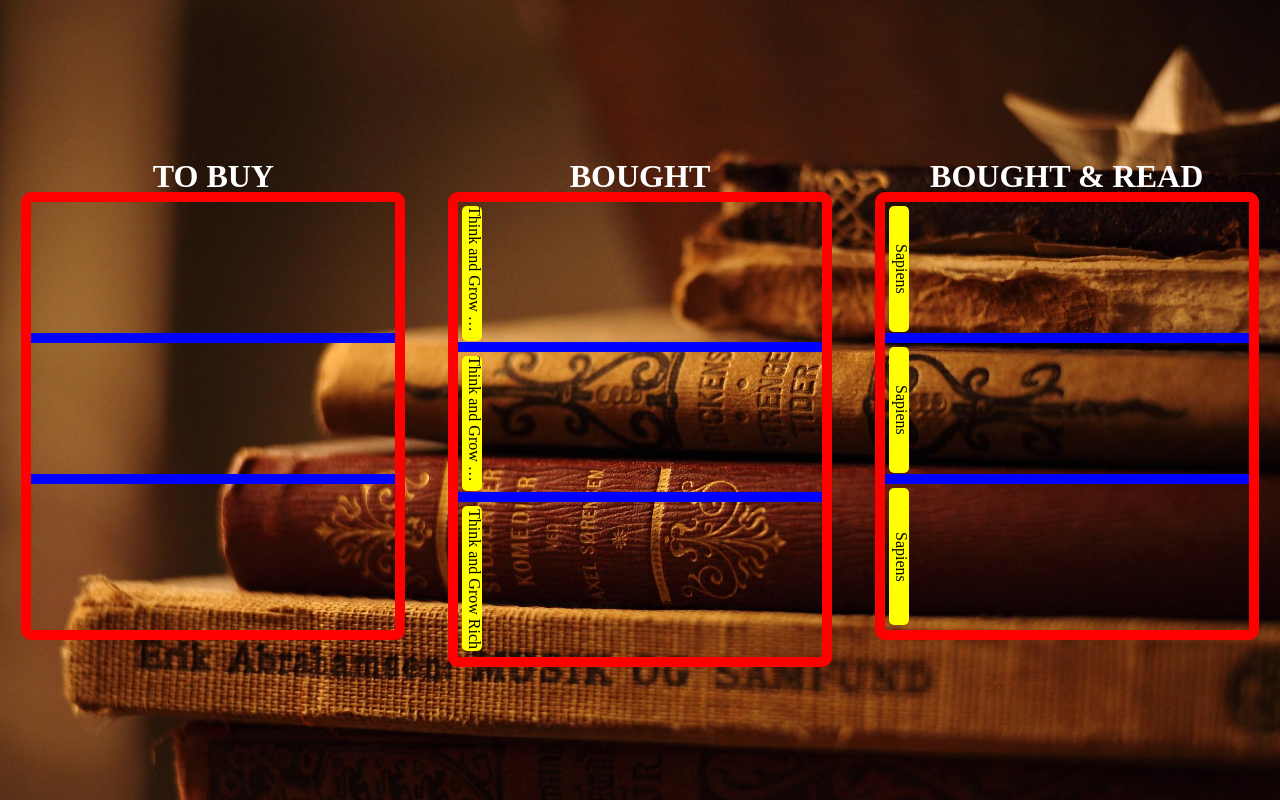
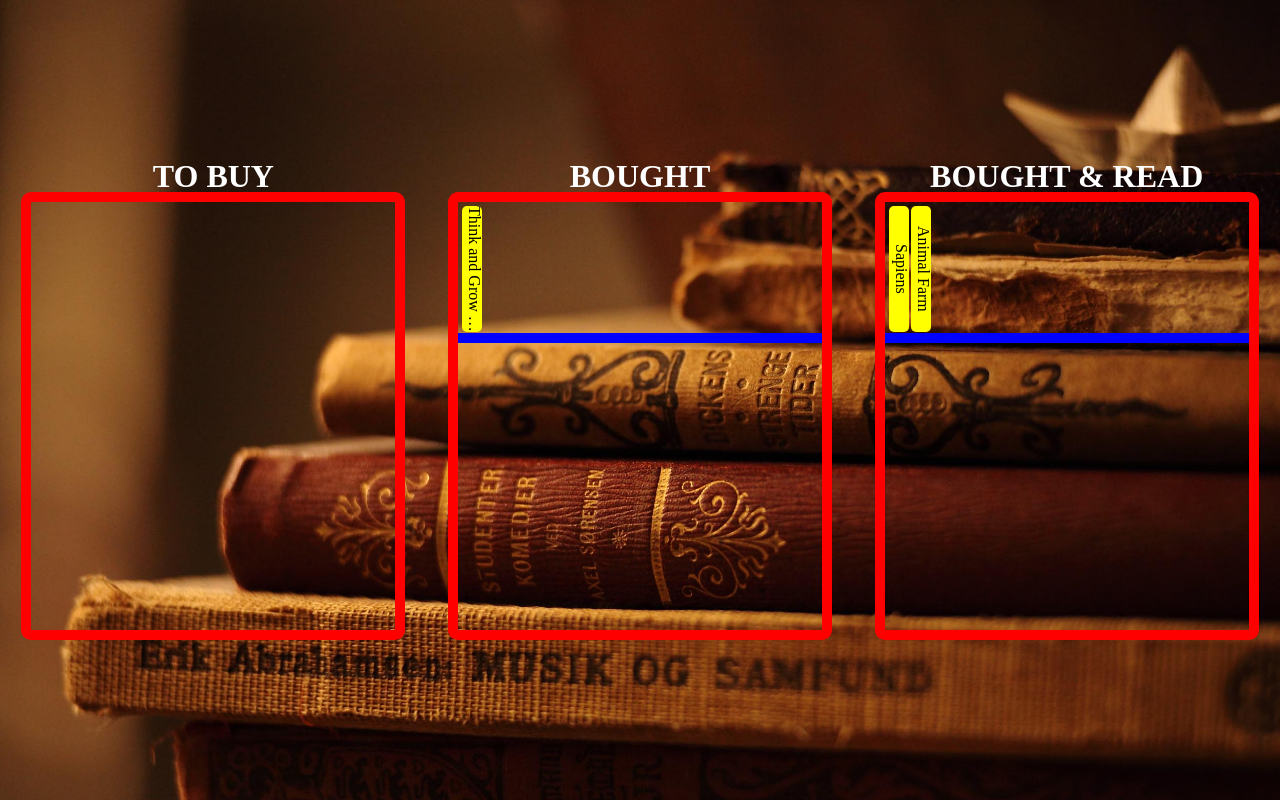
Before and after one commit to bikramjethi/books-app, a React (Create React App) app: page / in a window 1280 px wide. Built offline with nearby package versions, Linux system fonts and the light colour scheme.

Commit message:
stacking logic implemented

```diff
--- a/src/Components/Book/Book.style.js
+++ b/src/Components/Book/Book.style.js
@@ -9,4 +9,5 @@ export default styled.div`
   white-space: nowrap;
   text-overflow: ellipsis;
   overflow: hidden;
+  margin-right: 2px;
 `;
--- a/src/Components/Shelf/Shelf.js
+++ b/src/Components/Shelf/Shelf.js
@@ -1,16 +1,24 @@
 import React from "react";
 import StyledShelf from "./Shelf.style";
-import ShelfRow from '../ShelfRow';
+import ShelfRow from "../ShelfRow";
 
-const Shelf = ({ className, name, books }) => (
+const Shelf = ({ className, name, books }) => {
+  let booksArray = [];
+  while (books.length > 0) booksArray.push(books.splice(0, 18));
+  console.log(books);
+  return (
     <StyledShelf className={className}>
       <h2>{name}</h2>
       <div className="shelf">
-        <ShelfRow className='shelf-row' books={books}/>
-        <ShelfRow className='shelf-row' books={books}/>
-        <ShelfRow className='shelf-row' books={books}/>
+        {booksArray.map((subArray, index) => (
+          <ShelfRow
+            className={`shelf-row ${index === 2 ? "last-row" : ""}`}
+            books={subArray}
+          />
+        ))}
       </div>
     </StyledShelf>
   );
+};
 
 export default Shelf;
--- a/src/Components/Shelf/Shelf.style.js
+++ b/src/Components/Shelf/Shelf.style.js
@@ -35,9 +35,10 @@ export default styled.div`
   }
 
   .shelf-row {
-      border-bottom: 10px solid blue;
-      &:last-child {
-        border-bottom: none;
-      }
+    border-bottom: 10px solid blue;
+  }
+
+  .last-row {
+    border-bottom: none;
   }
 `;
--- a/src/appData.js
+++ b/src/appData.js
@@ -29,5 +29,17 @@ export const booksData = [
       bought: 99
     },
     review: "Learn How to manage your finance"
+  },
+  {
+    name: "Animal Farm",
+    author: "George Orwell",
+    year: "1945",
+    status: READ,
+    listedPrices: {
+      amazon: 79,
+      seller23: NA,
+      bought: 79
+    },
+    review: "How politics eventually ends up"
   }
 ];
```
Lines whose indentation alone changed are shown as unchanged.
